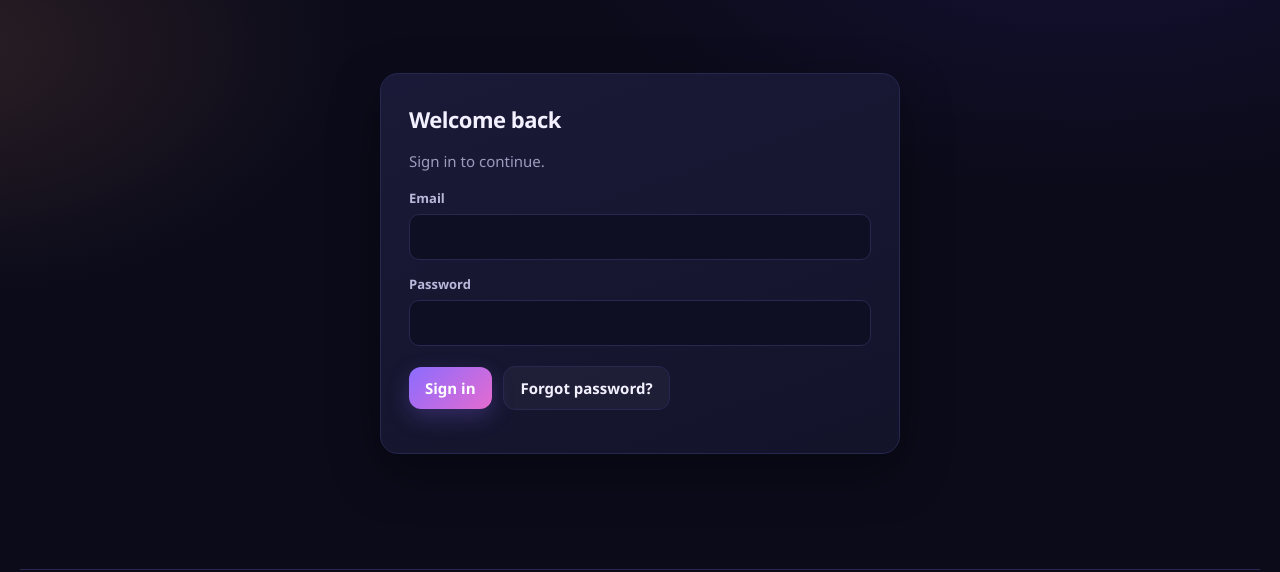
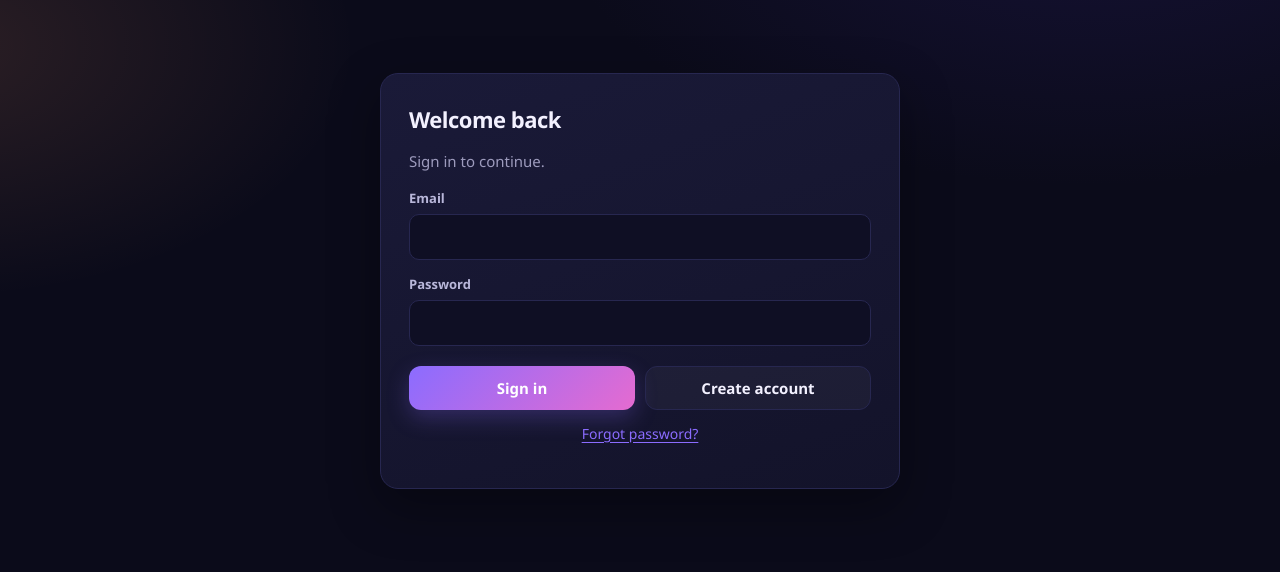
Before and after one commit to Danny-phantom17/reward-hub, a website: page public/index.html in a window 1280 px wide. Both pictures are taken after a click on the button "Sign in". Shown: the part 74-646 px from the top of the page. Drawn offline with Linux system fonts and the light colour scheme; no server answers.

Commit message:
Add clear sign-in and account creation actions

```diff
--- a/public/app.js
+++ b/public/app.js
@@ -102,7 +102,7 @@ async function home() {
       <h1>Spend time on<br>what matters.</h1>
       <p>Explore advertiser-funded campaigns, complete the stated requirements and earn Reward Coins. Rewards are reviewed before they become available to withdraw.</p>
       <div class="actions">
-        <button class="btn" style="background:var(--lime);color:var(--green-dark)" onclick="go('/register')">Explore Reward Hub →</button>
+        <button class="btn" style="background:var(--lime);color:var(--green-dark)" onclick="go('/register')">Create account</button>
         <button class="btn secondary" onclick="go('/login')">Sign in</button>
       </div>
     </section>
@@ -137,8 +137,11 @@ function authPage(type) {
         ${register ? `<label>Account type</label><select name="accountType" id="accountType"><option value="user">I want to earn rewards</option><option value="advertiser">I represent a business</option></select><div id="businessField" hidden><label>Business name</label><input name="businessName" id="businessName" maxlength="150"></div>` : ""}
         <label>Email</label><input name="email" type="email" required>
         <label>Password</label><input name="password" type="password" minlength="${register ? 12 : 1}" required autocomplete="${register ? "new-password" : "current-password"}">
-        <br><br><button class="btn">${register ? "Create account" : "Sign in"}</button>
-        ${!register ? `<button type="button" class="btn secondary" style="margin-left:8px" onclick="go('/forgot-password')">Forgot password?</button>` : ""}
+        <div class="auth-actions">
+          <button type="submit" class="btn">${register ? "Create account" : "Sign in"}</button>
+          <button type="button" class="btn secondary" onclick="go('${register ? "/login" : "/register"}')">${register ? "Sign in" : "Create account"}</button>
+        </div>
+        ${register ? `<p class="metric-caption">Use a password with at least 12 characters.</p>` : `<p class="auth-forgot"><a href="/forgot-password" onclick="event.preventDefault();go('/forgot-password')">Forgot password?</a></p>`}
         <p id="msg"></p>
       </form>
     </div>
--- a/public/styles.css
+++ b/public/styles.css
@@ -44,3 +44,8 @@
 .ad-close-button:hover{background:#154b31}
 .ad-close-button:focus-visible{outline:3px solid #c5ed75;outline-offset:3px}
 .ad-close-button[hidden]{display:none}
+.auth-actions{display:grid;grid-template-columns:repeat(2,minmax(0,1fr));gap:10px;margin:20px 0 8px}
+.auth-actions .btn{width:100%}
+.auth-forgot{margin:12px 0 0;text-align:center;font-size:14px}
+.auth-forgot a{color:var(--green);text-decoration:underline;text-underline-offset:3px}
+@media(max-width:420px){.auth-actions{grid-template-columns:1fr}}
```
